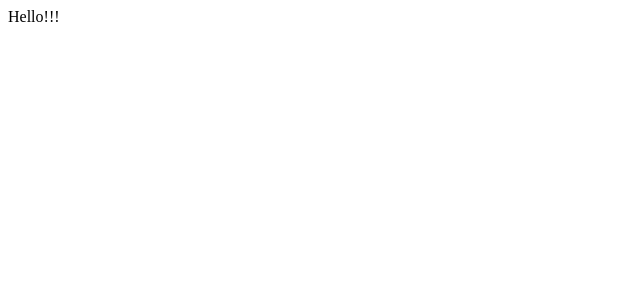
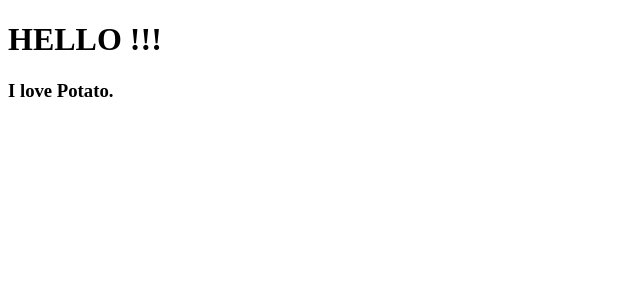
Before and after one commit to kimsangyeon/react-web-service, a React (Create React App) app: page / in a window 1280 px wide. Shown: the top 300 px of the page, without its empty margins (0-640 px from the left). Built offline with nearby package versions, Linux system fonts and the light colour scheme.

Commit message:
#2.0 Creating your firsth React Component

```diff
--- a/src/App.js
+++ b/src/App.js
@@ -1,7 +1,13 @@
 import React from 'react';
+import Potato from './Potato';
 
 function App() {
-  return <div className="App">Hello!!!</div>;
+  return (
+    <div className="App">
+      <h1>HELLO !!!</h1>
+      <Potato />
+    </div>
+  );
 }
 
 export default App;
--- /dev/null
+++ b/src/Potato.js
@@ -0,0 +1,7 @@
+import React from 'react';
+
+function Potato() {
+  return <h3>I love Potato.</h3>;
+}
+
+export default Potato;
```
